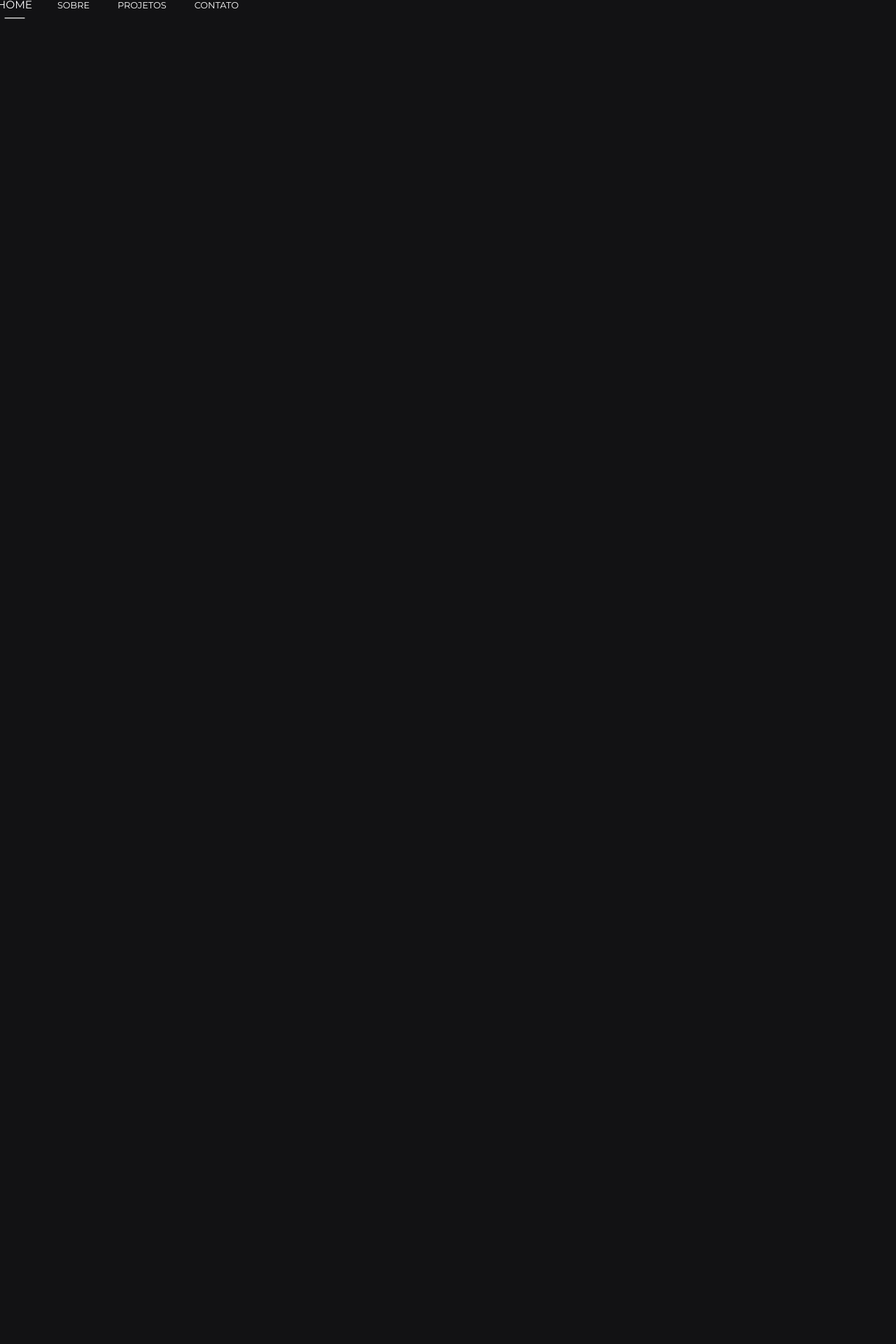
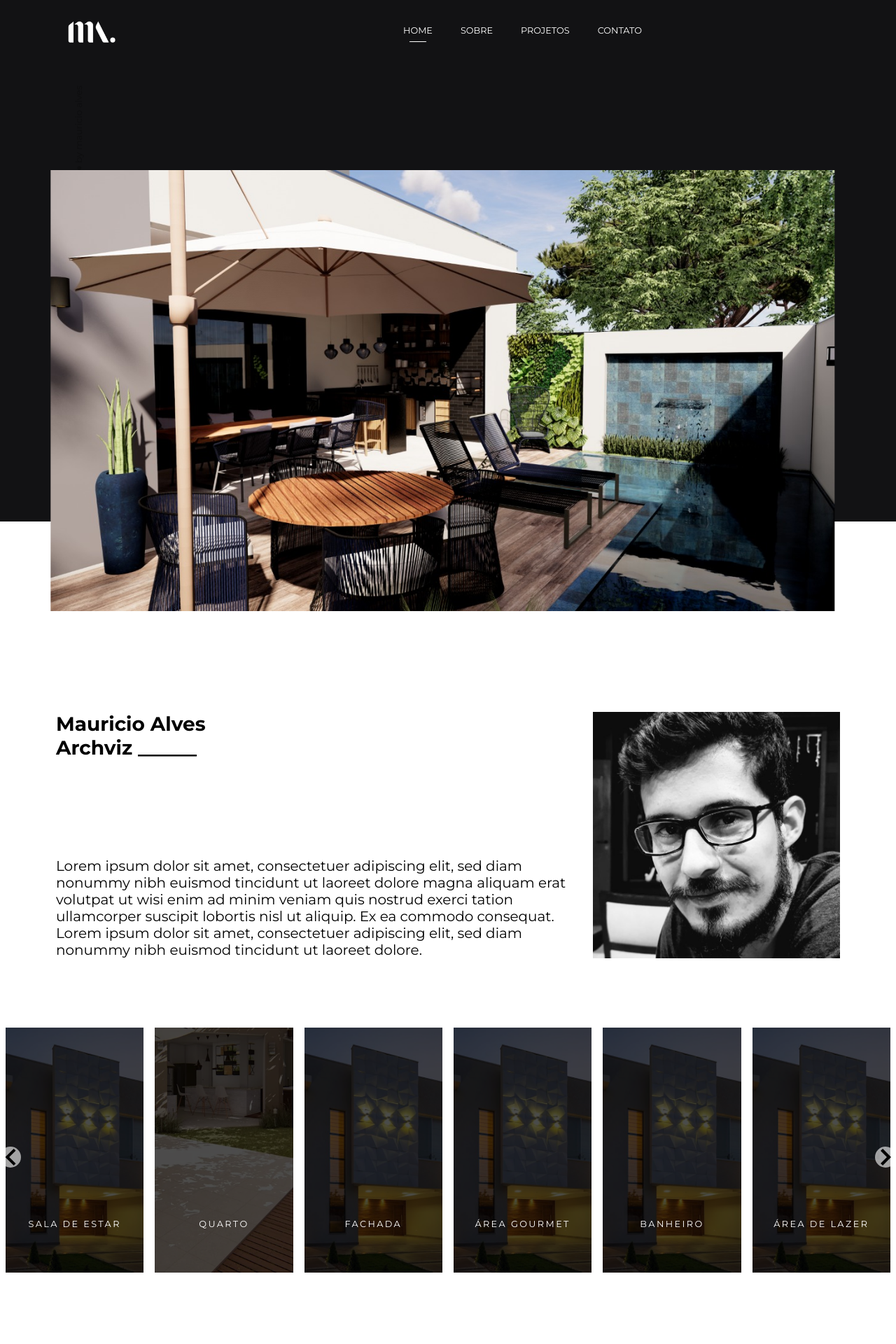
Before and after one commit to pborgesjr/mauricio_showcase, a React (Vite) app: page / in a window 1280 px wide. Shown: the top 1920 px of the page at 70% size. Before the commit the page ends 800 px from the top, so only its background shows below. Built offline with nearby package versions, Linux system fonts and the light colour scheme.

Commit message:
feature: major changes on Home page

```diff
--- a/package.json
+++ b/package.json
@@ -11,7 +11,9 @@
     "axios": "^0.27.2",
     "react": "^18.0.0",
     "react-dom": "^18.0.0",
+    "react-player": "^2.10.1",
     "react-router-dom": "^6.3.0",
+    "react-slideshow-image": "^4.0.4",
     "sass": "^1.53.0"
   },
   "devDependencies": {
--- a/src/pages/Home/Home.tsx
+++ b/src/pages/Home/Home.tsx
@@ -1,13 +1,180 @@
 import React from "react";
-import { LinkAggregator } from "../../components";
+import {
+  app_logo,
+  area_gourmet,
+  bedroom,
+  big_image,
+  fachada_casa,
+  fake_player,
+  mauricio_face,
+} from "../../assets";
+import { LinkAggregator, Typography } from "../../components";
+import { Slide } from "react-slideshow-image";
+import "react-slideshow-image/dist/styles.css";
+
+import styles from "./styles.module.scss";
+import ReactPlayer from "react-player";
+
+const MOCK_BIO_TEXT =
+  "Lorem ipsum dolor sit amet, consectetuer adipiscing elit, sed diam nonummy nibh euismod tincidunt ut laoreet dolore magna aliquam erat volutpat ut wisi enim ad minim veniam quis nostrud exerci tation ullamcorper suscipit lobortis nisl ut aliquip.\n\n Ex ea commodo consequat. Lorem ipsum dolor sit amet, consectetuer adipiscing elit, sed diam nonummy nibh euismod tincidunt ut laoreet dolore.";
 
 export const Home = () => {
   return (
-    <div>
-      <LinkAggregator
-        shouldUnderline
-        paths={["home", "sobre", "projetos", "contato"]}
-      />
+    <div className={styles.main}>
+      <div className={styles.header}>
+        <img src={app_logo} />
+        <LinkAggregator
+          shouldUnderline
+          paths={["home", "sobre", "projetos", "contato"]}
+        />
+      </div>
+
+      <div className={styles.bigImages}>
+        <Typography
+          customContainerStyles={styles.by}
+          customStyles={styles.byText}
+          text="maarchviz.com ●  by mauricio alves"
+          type="body"
+          verticalOrientation
+        />
+
+        <Slide
+          slidesToScroll={1}
+          slidesToShow={1}
+          arrows={false}
+          canSwipe={false}
+          transitionDuration={9000}
+          easing="cubic"
+        >
+          <div
+            style={{
+              display: "flex",
+              justifyContent: "center",
+            }}
+          >
+            <img
+              src={big_image}
+              style={{
+                width: "100%",
+                maxWidth: "70rem",
+              }}
+            />
+          </div>
+          <div
+            style={{
+              display: "flex",
+              justifyContent: "center",
+            }}
+          >
+            <img
+              src={big_image}
+              style={{
+                width: "100%",
+                maxWidth: "70rem",
+              }}
+            />
+          </div>
+        </Slide>
+      </div>
+
+      <div className={styles.bio}>
+        <div
+          style={{
+            display: "flex",
+            maxWidth: "70rem",
+          }}
+        >
+          <div
+            style={{
+              display: "flex",
+              flexDirection: "column",
+              justifyContent: "space-between",
+            }}
+          >
+            <div>
+              <Typography type="title" text="Mauricio Alves" />
+              <Typography type="title" text="Archviz ______" />
+            </div>
+            <Typography
+              type="body"
+              customStyles={styles.bioText}
+              text={MOCK_BIO_TEXT}
+            />
+          </div>
+
+          <img src={mauricio_face} alt="imagem do maurício" />
+        </div>
+        <div
+          style={{
+            width: "100%",
+            marginTop: "5rem",
+          }}
+        >
+          <Slide
+            slidesToScroll={1}
+            slidesToShow={6}
+            autoplay={false}
+            cssClass={styles.slider}
+            easing="ease"
+          >
+            <div className={styles.slideWrapper}>
+              <img src={fachada_casa} />
+              <Typography type="body" text="Sala de estar" />
+            </div>
+            <div className={styles.slideWrapper}>
+              <img src={area_gourmet} />
+              <Typography type="body" text="Quarto" />
+            </div>
+            <div className={styles.slideWrapper}>
+              <img src={fachada_casa} />
+              <Typography type="body" text="Fachada" />
+            </div>
+            <div className={styles.slideWrapper}>
+              <img src={fachada_casa} />
+              <Typography type="body" text="Área Gourmet" />
+            </div>
+            <div className={styles.slideWrapper}>
+              <img src={fachada_casa} />
+              <Typography type="body" text="Banheiro" />
+            </div>
+            <div className={styles.slideWrapper}>
+              <img src={fachada_casa} />
+              <Typography type="body" text="Área de Lazer" />
+            </div>
+            <div className={styles.slideWrapper}>
+              <img src={fachada_casa} />
+              <Typography type="body" text="Churrasqueira" />
+            </div>
+            <div className={styles.slideWrapper}>
+              <img src={fachada_casa} />
+              <Typography type="body" text="Sala de Jantar" />
+            </div>
+            <div className={styles.slideWrapper}>
+              <img src={fachada_casa} />
+              <Typography type="body" text="Escritório" />
+            </div>
+          </Slide>
+        </div>
+      </div>
+
+      <div className={styles.bottom}>
+        <div style={{ position: "relative", top: "-8rem" }}>
+          <ReactPlayer
+            url={
+              "https://www.youtube.com/watch?v=Bp0NLbQvH4o&ab_channel=FinnHua"
+            }
+            config={{
+              youtube: {
+                playerVars: { showinfo: 1 },
+              },
+            }}
+            height={720}
+            width={"70rem"}
+          />
+        </div>
+        <img src={app_logo} className={styles.logo} />
+        <LinkAggregator paths={["home", "sobre", "projetos", "contato"]} />
+      </div>
     </div>
   );
 };
--- a/src/pages/Home/styles.module.scss
+++ b/src/pages/Home/styles.module.scss
@@ -0,0 +1,119 @@
+.main {
+    display: flex;
+    flex-direction: column;
+    align-items: center;
+    padding-bottom: 3rem;
+}
+
+.header {
+    display: flex;
+    align-items: center;
+    gap: 25rem;
+    width: 100%;
+    max-width: 70rem;
+
+    img {
+        max-width: 6rem;
+    }
+}
+
+.bigImages {
+    width: 100%;
+    position: relative;
+    bottom: -8rem;
+
+.by {
+    position: absolute;
+    top: 15rem;
+}
+
+.byText {
+    font-size: 0.8rem;
+}
+
+}
+
+.bio {
+    display: flex;
+    flex-direction: column;
+    align-items: center;
+    padding: 17rem 0;
+    background-color: white;
+    width: 100%;
+
+    span {
+        color: black;
+    }
+
+    img {
+        max-height: 22rem;
+
+    }
+}
+
+.slider {
+padding: 1.2rem 0;
+
+    .slideWrapper {
+        display: flex;
+        flex-direction: column;
+        align-items: center;
+        transition: transform 0.3s;
+        padding: 0 0.5rem;
+
+        &:hover {
+            //cursor: pointer;
+            transform: scale(1.1);
+        }
+
+        span {
+            position: relative;
+            bottom: 5rem;
+            color: white;
+            text-transform: uppercase;
+            font-size: 1vw;
+            letter-spacing: 0.15rem;
+        }
+    }
+    img {
+        height: 350px;
+        width: 100%;
+        object-fit: cover;
+        filter:brightness(30%);
+
+        &:hover {
+                filter:brightness(60%)
+        }
+
+    }
+}
+
+.bottom {
+    display: flex;
+    flex-direction: column;
+    align-items: center;
+
+    .video {
+        position: relative;
+        top: -8rem;
+        width: 1300px;
+        max-width: 70rem;
+    }
+
+    .logo {
+        max-width: 6rem;
+    }
+
+    .playerWrapper {
+         position: relative;
+         top: -8rem;
+         padding-top: 10%
+    }
+
+    .reactPlayer {
+        position: absolute;
+        top: 0;
+        left: 0;
+    }
+
+}
--- a/src/pages/index.ts
+++ b/src/pages/index.ts
@@ -1 +1 @@
-export { Home } from './Home/home';
+export { Home } from './Home/Home';
--- a/src/routes/router.tsx
+++ b/src/routes/router.tsx
@@ -7,7 +7,7 @@ export const Router = () => {
     <BrowserRouter>
       <Routes>
         {routes.map((route) => (
-          <Route path={route.path} element={route.component} />
+          <Route key={route.name} path={route.path} element={route.component} />
         ))}
         <Route path="*" element={<Navigate to="/" replace />} />
       </Routes>
--- a/vite.config.ts
+++ b/vite.config.ts
@@ -3,5 +3,5 @@ import react from '@vitejs/plugin-react'
 
 // https://vitejs.dev/config/
 export default defineConfig({
-  plugins: [react({ include: "**/*.tsx",})]
+  plugins: [react()]
 })
```
Also changed, not shown: 1 other file (tests, documents, lock files or other folders).
